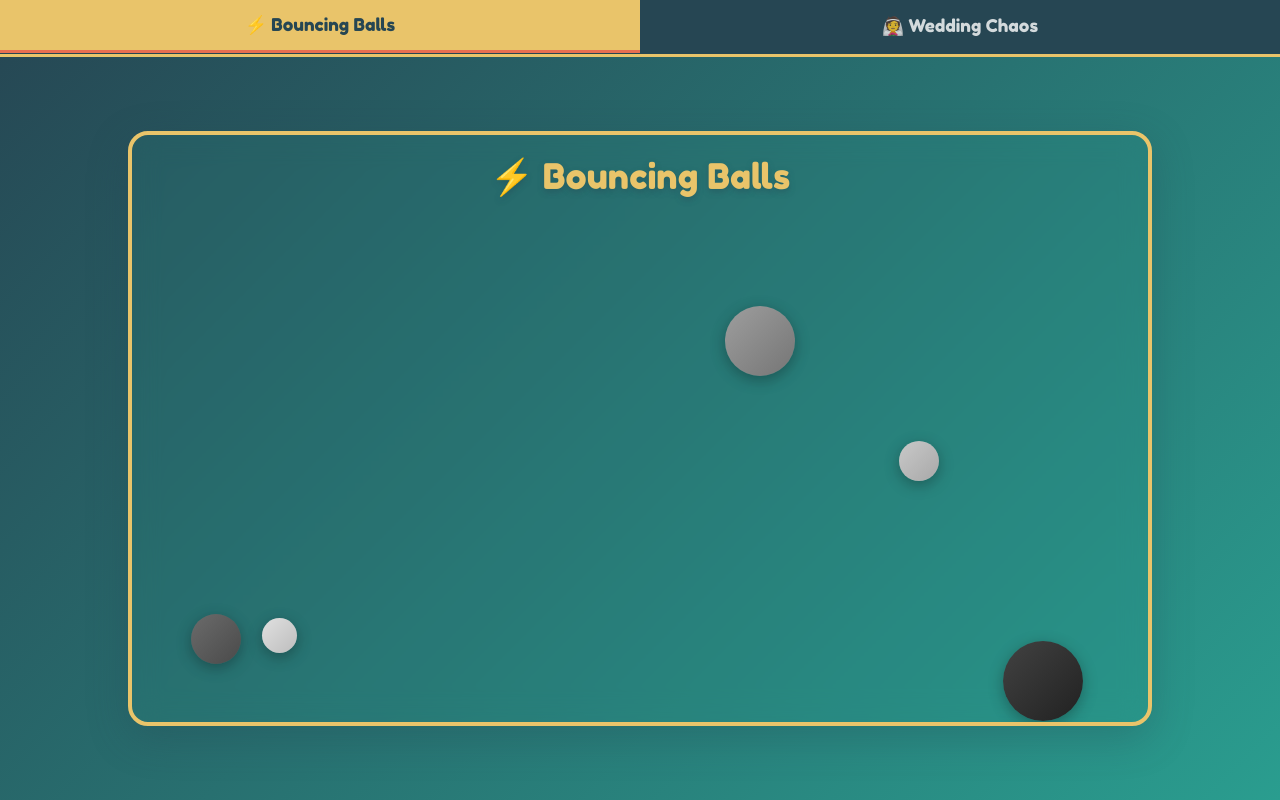
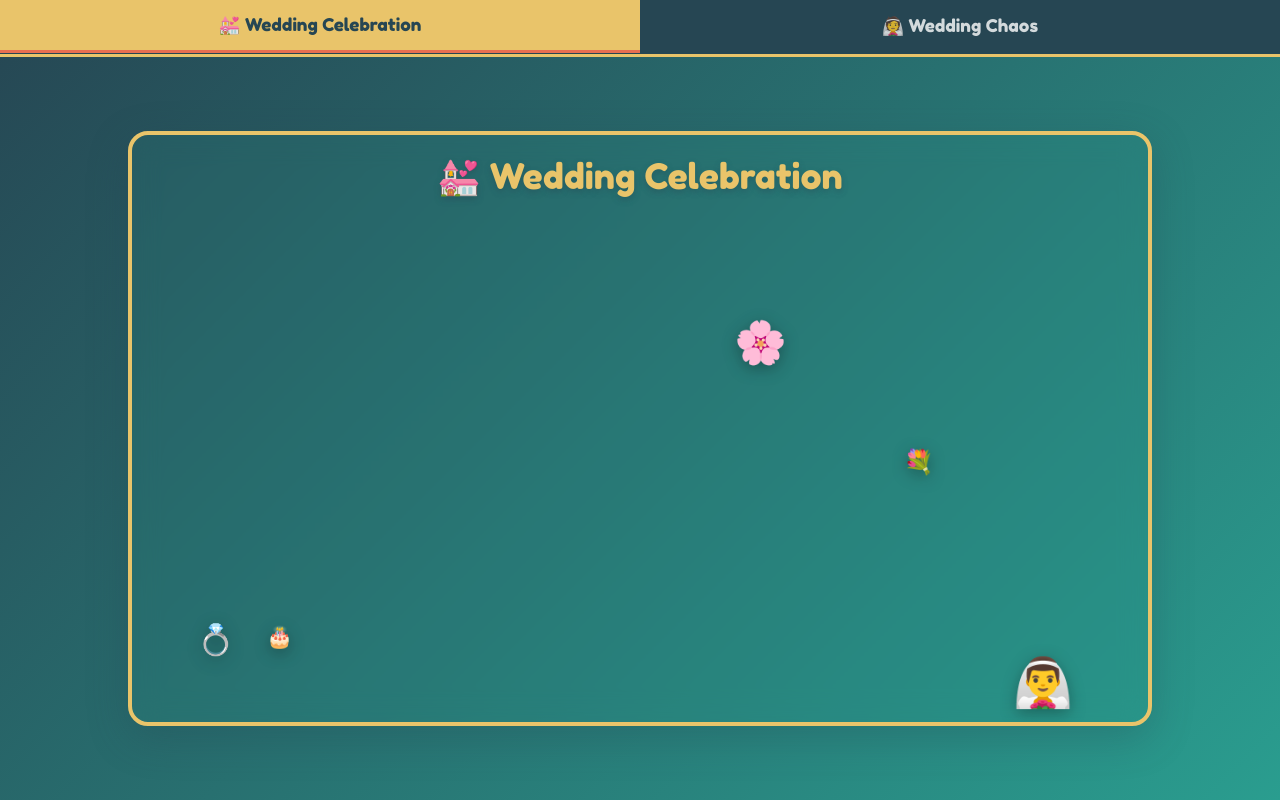
Before and after one commit to Marydaniel-a11y/myFirstProject, a React app: page / in a window 1280 px wide. Built offline with nearby package versions, Linux system fonts and the light colour scheme.

Commit message:
Bouncing Balls game emojis

```diff
--- a/src/App.css
+++ b/src/App.css
@@ -107,6 +107,15 @@ body {
   height: 60px; /* Ball height (same as width = perfect circle) */
   border-radius: 50%; /* Makes it perfectly round */
   box-shadow: 0 4px 15px rgba(0, 0, 0, 0.3); /* Drop shadow for depth */
+}
+
+/* Wedding element styling - for our bouncing wedding emojis */
+.wedding-element {
+  position: absolute; /* This lets us position each element anywhere */
+  /* Size is controlled by JavaScript for each individual element */
+  user-select: none; /* Prevent emoji selection */
+  pointer-events: none; /* Don't interfere with interactions */
+  z-index: 5; /* Ensure wedding elements appear above background */
 }
 
 /* Ball styling - now controlled by JavaScript instead of CSS animations */
--- a/src/App.js
+++ b/src/App.js
@@ -1,21 +1,21 @@
 import React, { useState, useEffect, useRef } from 'react';
 import './App.css';
 
-// Component for our bouncing balls game - we're extracting it to keep code organized!
+// Component for our wedding celebration game - beautiful wedding elements bouncing around in joy!
 function BouncingBallsGame() {
   // useRef gives us access to the container element so we can measure its size
   const containerRef = useRef(null);
 
-  // useState stores the position and velocity of each ball
-  // Each ball has: x, y (position), vx, vy (velocity), size, and color
-  // MUCH FASTER speeds for high-energy, exciting collisions!
-  // Beautiful grayscale palette for modern, minimalist design
+  // useState stores the position and velocity of each wedding element
+  // Each wedding item has: x, y (position), vx, vy (velocity), size, and emoji
+  // MUCH FASTER speeds for high-energy, exciting wedding celebration!
+  // Beautiful wedding elements bouncing around in celebration
   const [balls, setBalls] = useState([
-    { id: 1, x: 100, y: 100, vx: 6.5, vy: 5.2, size: 50, color: 'linear-gradient(135deg, #6b6b6b, #4a4a4a)' }, // Medium ball, very fast
-    { id: 2, x: 200, y: 150, vx: -7.8, vy: 6.1, size: 70, color: 'linear-gradient(135deg, #9e9e9e, #757575)' }, // Large ball, super fast
-    { id: 3, x: 300, y: 200, vx: 5.4, vy: -7.2, size: 35, color: 'linear-gradient(135deg, #e0e0e0, #bdbdbd)' }, // Small ball, lightning fast
-    { id: 4, x: 150, y: 250, vx: -5.8, vy: -4.9, size: 80, color: 'linear-gradient(135deg, #424242, #212121)' }, // Largest ball, fast speed
-    { id: 5, x: 250, y: 100, vx: 8.5, vy: 7.8, size: 40, color: 'linear-gradient(135deg, #c9c9c9, #a8a8a8)' } // Small ball, BLAZING fast!
+    { id: 1, x: 100, y: 100, vx: 6.5, vy: 5.2, size: 50, emoji: '💍', name: 'wedding-ring' }, // Wedding ring, very fast
+    { id: 2, x: 200, y: 150, vx: -7.8, vy: 6.1, size: 70, emoji: '🌸', name: 'cherry-blossoms' }, // Cherry blossoms, super fast
+    { id: 3, x: 300, y: 200, vx: 5.4, vy: -7.2, size: 35, emoji: '🎂', name: 'wedding-cake' }, // Wedding cake, lightning fast
+    { id: 4, x: 150, y: 250, vx: -5.8, vy: -4.9, size: 80, emoji: '👰‍♂️', name: 'dove' }, // Dove, largest element, fast speed
+    { id: 5, x: 250, y: 100, vx: 8.5, vy: 7.8, size: 40, emoji: '💐', name: 'bouquet' } // Bouquet, small element, BLAZING fast!
   ]);
 
   // This effect runs our physics simulation
@@ -142,22 +142,28 @@ function BouncingBallsGame() {
     <div className="game-container">
       {/* This is our main container - the "big box" that holds everything */}
       <div className="ball-container" ref={containerRef}>
-        <h1 className="title">⚡ Bouncing Balls</h1>
+        <h1 className="title">💒 Wedding Celebration</h1>
 
-        {/* Render each ball with its current position and individual size */}
+        {/* Render each wedding element with its current position and individual size */}
         {balls.map(ball => (
           <div
             key={ball.id}
-            className="ball"
+            className="wedding-element"
             style={{
               left: `${ball.x}px`, // Position from left edge
               top: `${ball.y}px`,  // Position from top edge
-              width: `${ball.size}px`, // Individual ball width
-              height: `${ball.size}px`, // Individual ball height
-              background: ball.color, // Each ball has its own color
-              transform: 'none' // Override any CSS transforms
+              width: `${ball.size}px`, // Individual element width
+              height: `${ball.size}px`, // Individual element height
+              display: 'flex',
+              alignItems: 'center',
+              justifyContent: 'center',
+              fontSize: `${ball.size * 0.6}px`, // Scale emoji size with element size
+              transform: 'none', // Override any CSS transforms
+              filter: 'drop-shadow(0 4px 8px rgba(0, 0, 0, 0.3))' // Add shadow for depth
             }}
-          />
+          >
+            {ball.emoji}
+          </div>
         ))}
       </div>
     </div>
@@ -522,7 +528,7 @@ function App() {
           className={`tab-button ${activeTab === 'balls' ? 'active' : ''}`}
           onClick={() => setActiveTab('balls')}
         >
-          ⚡ Bouncing Balls
+          💒 Wedding Celebration
         </button>
         <button
           className={`tab-button ${activeTab === 'pacman' ? 'active' : ''}`}
```
